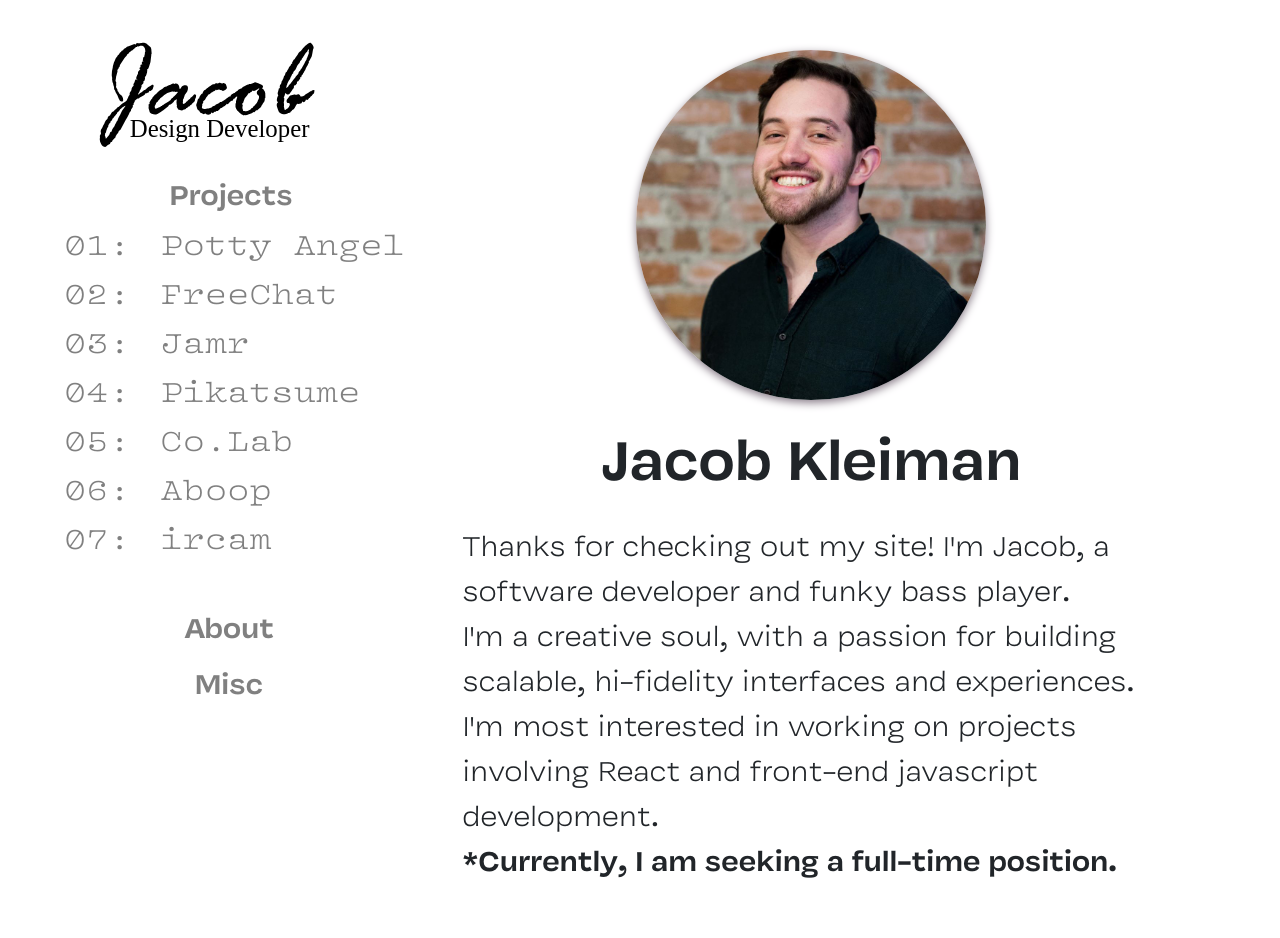
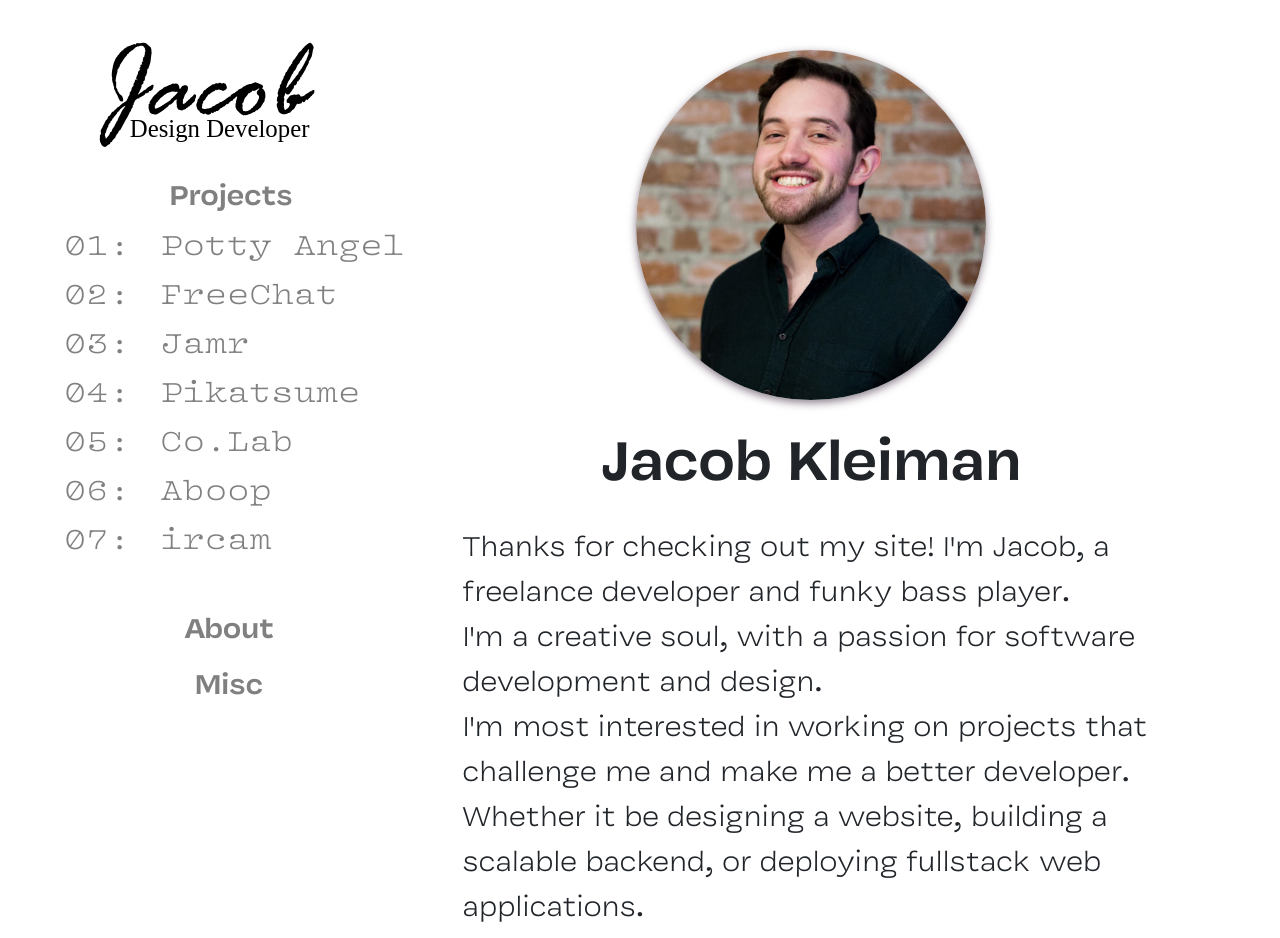
Before and after one commit to kleimaj/kleimaj.github.io, a React (Create React App) app: page / in a window 1280 px wide. Shown: the top 938 px of the page. Built offline with nearby package versions, Linux system fonts and the light colour scheme; a web font is replaced by a local one.

Commit message:
changes about me

```diff
--- a/src/Components/Home/Home.js
+++ b/src/Components/Home/Home.js
@@ -16,13 +16,13 @@ const Home = () => {
             {/* <div className="headshot"></div> */}
             <h1>Jacob Kleiman</h1>
             <p>
-                Thanks for checking out my site! I'm Jacob, a software developer and funky bass player.
+                Thanks for checking out my site! I'm Jacob, a freelance developer and funky bass player.
                 {<br/>}
-                I'm a creative soul, with a passion for building scalable, hi-fidelity interfaces and experiences.
+                I'm a creative soul, with a passion for software development and design.
                 {<br/>}
-                 I'm most interested in working on projects involving React and front-end javascript development.
+                 I'm most interested in working on projects that challenge me and make me a better developer. Whether it be designing a website, building a scalable backend, or deploying fullstack web applications.
                 {<br/>}
-                <span>*Currently, I am seeking a full-time position.</span>
+                <span>*Currently, I am an IA at General Assembly.</span>
             </p>
             <p><a href="mailto:jacobakleiman@gmail.com">Contact me</a>, or check out my <Link to="/projects">projects</Link>!</p>
         </main>
```
